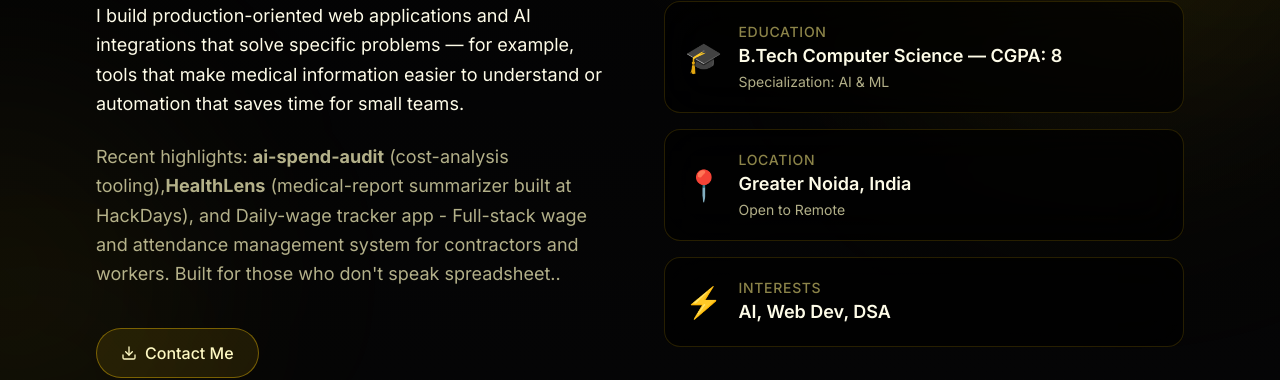
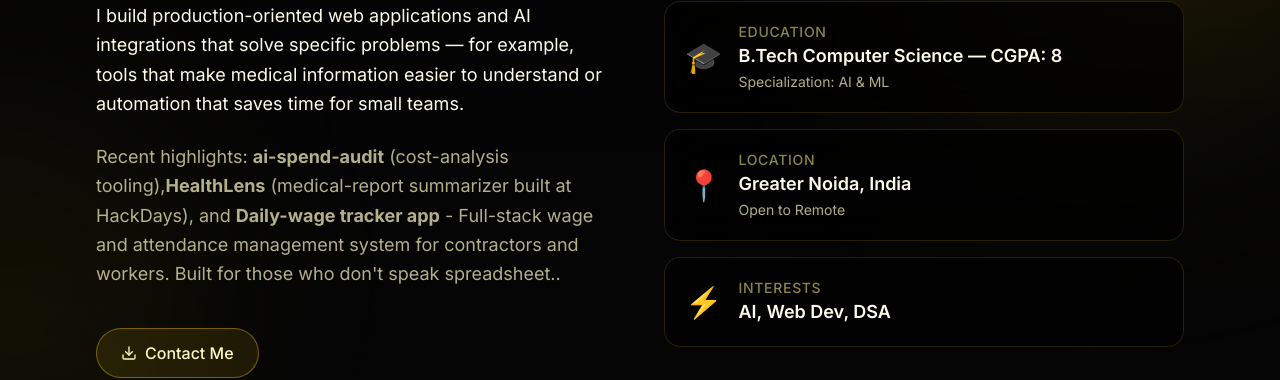
Before and after one commit to shubhitiwariiii/portfolio, a React (Vite) app: page / in a window 1280 px wide. Shown: the part 987-1367 px from the top of the page. Built offline with nearby package versions, Linux system fonts and the light colour scheme.

Commit message:
updation of project name

```diff
--- a/src/components/About.jsx
+++ b/src/components/About.jsx
@@ -69,7 +69,7 @@ export default function About() {
               <p className="text-yellow-100/70 text-lg leading-relaxed">
                 Recent highlights: <strong>ai-spend-audit</strong> (cost-analysis tooling),
                 <strong>HealthLens</strong> (medical-report summarizer built at HackDays),
-                and Daily-wage tracker app - Full-stack wage and attendance management system for contractors and workers. Built for those who don't speak spreadsheet..
+                and <strong>Daily-wage tracker app</strong> - Full-stack wage and attendance management system for contractors and workers. Built for those who don't speak spreadsheet..
               </p>
 
             <motion.a
```
